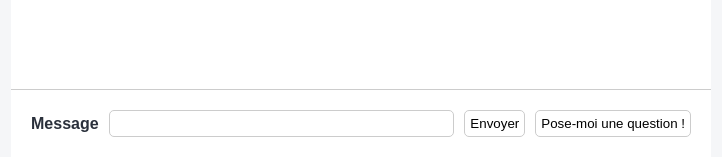
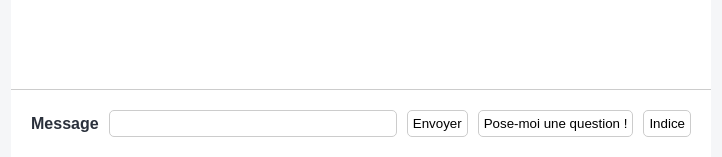
Before and after one commit to Baptiste171717/Hackathon5, a Flask app: page / in a window 1280 px wide. Shown: the part 643-800 px from the top of the page, without its empty margins (279-1001 px from the left). Run offline with Flask 3, Linux system fonts and the light colour scheme; parts of the project's set-up code (start-up, migrations or seed data) failed here and were passed over.

Commit message:
VICTOIRE

```diff
--- a/main.py
+++ b/main.py
@@ -2,6 +2,7 @@ from flask import Flask
 from flask import request
 from flask import render_template
 from src.utils.ask_question_to_pdf import ask_question_to_pdf
+import json
 
 app = Flask(__name__)
 
@@ -46,3 +47,13 @@ def answer():
     )
     app.logger.info(fgt)
     return {"answer": ask_question_to_pdf(fgt)}
+
+
+@app.route("/indice", methods=["POST"])
+def indice():
+    data = json.loads(request.data)
+    app.logger.info(data)
+    question = data["question"]
+    fgt = "peux-tu m'aider succintement sans me donner la réponse" + "/n" + question
+    app.logger.info(fgt)
+    return {"answer": ask_question_to_pdf(fgt)}
--- a/static/prompt.js
+++ b/static/prompt.js
@@ -2,7 +2,7 @@ const promptForm = document.getElementById("prompt-form");
 const submitButton = document.getElementById("submit-button");
 const questionButton = document.getElementById("question-button");
 const messagesContainer = document.getElementById("messages-container");
-
+const indiceButton = document.getElementById("indice-button");
 const appendHumanMessage = (message) => {
   const humanMessageElement = document.createElement("div");
   humanMessageElement.classList.add("message", "message-human");
@@ -71,3 +71,25 @@ const handleQuestionClick = async (event) => {
 };
 
 questionButton.addEventListener("click", handleQuestionClick);
+
+
+const handleIndiceClick = async () => {
+  if (questionButton.dataset.question !== undefined) {
+    appendAIMessage(async () => {
+      const response = await fetch("/indice", {
+        method: "POST",
+        body: JSON.stringify({ question: questionButton.dataset.question }),
+        "Content-Type": "text/plain"
+      });
+      const result = await response.json();
+      const indice = result.answer;
+
+      return indice;
+    })
+  };
+  // else{
+
+  // }
+};
+
+indiceButton.addEventListener("click", handleIndiceClick);
--- a/templates/index.html
+++ b/templates/index.html
@@ -1,12 +1,16 @@
 <!DOCTYPE html>
 <html lang="fr">
+
 <head>
   <title>Mon A.I.de mémoire</title>
 
-    <link
-      rel="stylesheet"
-      href="{{ url_for('static', filename='style.css') }}"
-    />
+  <link rel="stylesheet" href="{{ url_for('static', filename='style.css') }}" />
+  <style>
+    /* Style pour masquer l'indice par défaut */
+    #indice-container {
+      display: none;
+    }
+  </style>
 </head>
 
 <body>
@@ -25,22 +29,47 @@
     <form id="prompt-form" class="prompt-container">
       <label for="prompt" class="prompt-label">Message</label>
 
-        <input
-          type="text"
-          id="prompt"
-          name="prompt"
-          class="prompt-input"
-          autocomplete="off"
-        />
+      <input type="text" id="prompt" name="prompt" class="prompt-input" autocomplete="off" />
 
       <button type="submit" class="button" id="submit-button">Envoyer</button>
 
-        <button type="button" class="button" id="question-button">
-          Pose-moi une question !
-        </button>
+      <!-- Bouton "Pose-moi une question" -->
+      <button type="button" class="button" id="question-button">Pose-moi une question !</button>
+
+      <!-- Bouton "Indice" -->
+      <button type="button" class="button" id="indice-button">Indice</button>
     </form>
 
+    <!-- Conteneur de l'indice -->
+    <div id="indice-container">
+      <!-- Contenu de l'indice -->
+      Voici l'indice que vous avez demandé.
+    </div>
+
     <script src="{{ url_for('static', filename='prompt.js') }}"></script>
+    <script>
+      // Récupérez les références aux éléments HTML
+      var questionButton = document.getElementById("question-button");
+      var indiceButton = document.getElementById("indice-button");
+      var indiceContainer = document.getElementById("indice-container");
+
+      // Ajoutez un gestionnaire d'événement au bouton "Pose-moi une question"
+      questionButton.addEventListener("click", function () {
+        // Ajoutez ici le code pour gérer le comportement du bouton "Pose-moi une question"
+        // Par exemple, vous pouvez afficher une boîte de dialogue pour saisir la question.
+      });
+
+      // Ajoutez un gestionnaire d'événement au bouton "Indice"
+      indiceButton.addEventListener("click", function () {
+        // Affichez ou masquez l'élément d'indice en fonction de son état actuel
+        if (indiceContainer.style.display === "none") {
+          indiceContainer.style.display = "block"; // Afficher l'indice
+        } else {
+          indiceContainer.style.display = "none"; // Masquer l'indice
+        }
+      });
+    </script>
   </main>
 </body>
+
 </html>
```
Lines whose indentation alone changed are shown as unchanged.
